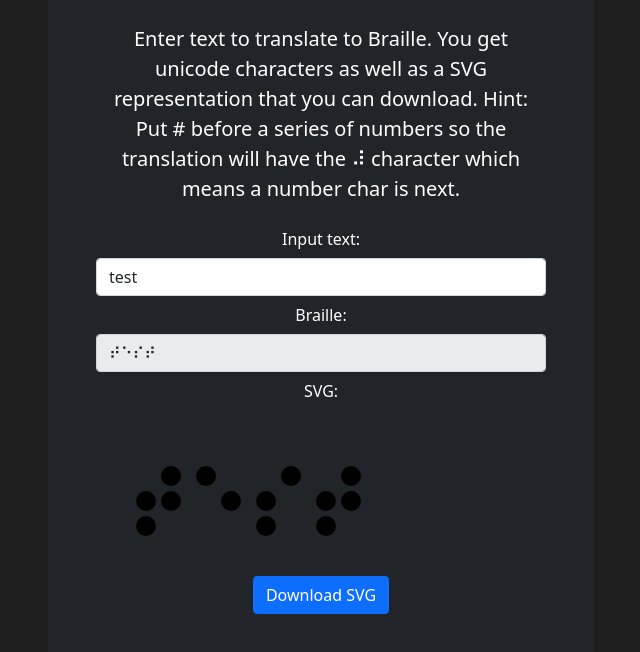
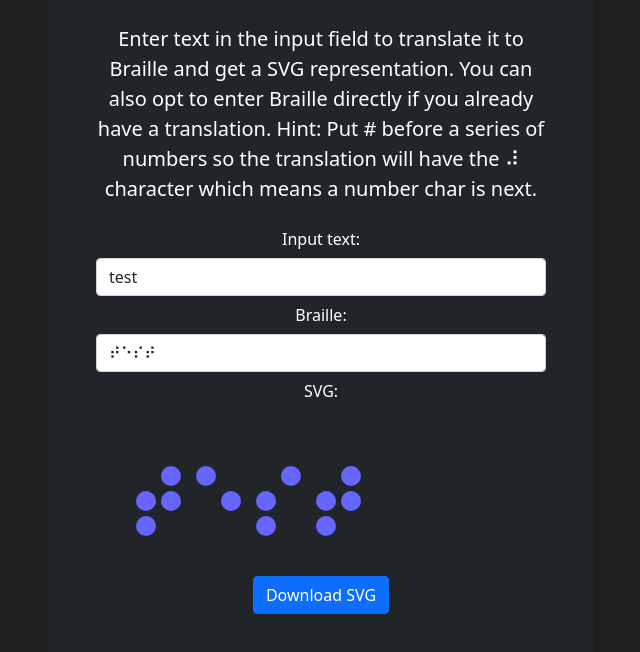
Before and after one commit to Zwettekop/BrailleToSVG, a plain HTML site: page index.html in a window 1280 px wide. Shown: the part 248-900 px from the top of the page, without its empty margins (319-959 px from the left). Drawn offline with nearby package versions, Linux system fonts and the light colour scheme.

Commit message:
added option to enter braille directly

```diff
--- a/braille.csv
+++ b/braille.csv
@@ -36,7 +36,6 @@ number indicator;⠼;3456
 9;⠊;24
 0;⠚;245
 ,;⠂;2
-";";⠆;23
 :;⠒;25
 .;⠲;256
 ?;⠦;236
@@ -54,3 +53,4 @@ number indicator;⠼;3456
 ”;⠘⠴;45 356
 ‘;⠄⠦;3 236
 ’;⠄⠴;3 356
+";";⠆;23
--- a/index.html
+++ b/index.html
@@ -12,7 +12,7 @@
     <!-- My shit -->
     <!-- <script defer type="module" src="scripts/mainBLEGeneric.js"></script> -->
     <script defer src="script.js"></script>
-    <script defer src="test.js"></script>
+    <!-- <script defer src="test.js"></script> -->
     <link rel="stylesheet" href="./style.css">
     <link rel="stylesheet" href="https://fonts.googleapis.com/css?family=Archivo">
     <title>Braille to SVG</title>
@@ -29,8 +29,9 @@
                 <!-- Card -->
                 <div class="bg-dark text-white p-5 rounded mb-4 text-center">
                     <h1 class="display-1">Braille to SVG</h1><br />
-                    <p class="lead">Enter text to translate to Braille. You get unicode characters as well as a SVG
-                        representation that you can download. Hint: Put # before a series of numbers so the translation
+                    <p class="lead">Enter text in the input field to translate it to Braille and get a SVG
+                        representation. You can also opt to enter Braille directly if you already have a translation.
+                        Hint: Put # before a series of numbers so the translation
                         will have the ⠼ character which means a number char is next.</p>
 
                     <form>
@@ -38,7 +39,7 @@
                             <label class="col-form-label" for="iptTekst">Input text: </label>
                             <input type="text" id="iptTekst" value="test" class="form-control">
                             <label class="col-form-label" for="iptBraille">Braille: </label>
-                            <input disabled type="text" id="iptBraille" value="" class="form-control">
+                            <input type="text" id="iptBraille" value="" class="form-control">
                             <label class="col-form-label">SVG: </label>
                         </div>
 
--- a/script.js
+++ b/script.js
@@ -1,136 +1,57 @@
 let btn = document.getElementById("btnConvert");
-let iptVeld = document.getElementById("iptTekst");
-let iptOutput = document.getElementById("iptBraille");
+let iptText = document.getElementById("iptTekst");
+let iptBraille = document.getElementById("iptBraille");
 let svg = document.getElementById("svgBraille");
 //⠇⠏⠤⠑⠂⠶
-textToShape = {
-    " ": " ",
-    "a": "1",
-    "b": "12",
-    "c": "14",
-    "d": "145",
-    "e": "15",
-    "f": "124",
-    "g": "1245",
-    "h": "125",
-    "i": "24",
-    "j": "245",
-    "k": "13",
-    "l": "123",
-    "m": "134",
-    "n": "1345",
-    "o": "135",
-    "p": "1234",
-    "q": "12345",
-    "r": "1235",
-    "s": "234",
-    "t": "2345",
-    "u": "136",
-    "v": "1236",
-    "w": "2456",
-    "x": "1346",
-    "y": "13456",
-    "z": "1356",
-    "#": "3456",
-    "1": "1",
-    "2": "12",
-    "3": "14",
-    "4": "145",
-    "5": "15",
-    "6": "124",
-    "7": "1245",
-    "8": "125",
-    "9": "24",
-    "0": "245",
-    ",": "2",
-    ":": "25",
-    ".": "256",
-    "?": "236",
-    "!": "235",
-    "(": "5 126",
-    ")": "5 345",
-    "/": "456 34",
-    "": "456 16",
-    "-": "36"
-}
+brailleToShape = { " ": " ", "⠁": "1", "⠃": "12", "⠉": "14", "⠙": "145", "⠑": "15", "⠋": "124", "⠛": "1245", "⠓": "125", "⠊": "24", "⠚": "245", "⠅": "13", "⠇": "123", "⠍": "134", "⠝": "1345", "⠕": "135", "⠏": "1234", "⠟": "12345", "⠗": "1235", "⠎": "234", "⠞": "2345", "⠥": "136", "⠧": "1236", "⠺": "2456", "⠭": "1346", "⠽": "13456", "⠵": "1356", "⠼": "3456", "⠁": "1", "⠃": "12", "⠉": "14", "⠙": "145", "⠑": "15", "⠋": "124", "⠛": "1245", "⠓": "125", "⠊": "24", "⠚": "245", "⠂": "2", "⠒": "25", "⠲": "256", "⠦": "236", "⠖": "235", "⠐⠣": "5 126", "⠐⠜": "5 345", "⠸⠌": "456 34", "⠸⠡": "456 16", "⠤": "36", };
 
-textToBraille = {
-    " ": " ",
-    "a": "⠁",
-    "b": "⠃",
-    "c": "⠉",
-    "d": "⠙",
-    "e": "⠑",
-    "f": "⠋",
-    "g": "⠛",
-    "h": "⠓",
-    "i": "⠊",
-    "j": "⠚",
-    "k": "⠅",
-    "l": "⠇",
-    "m": "⠍",
-    "n": "⠝",
-    "o": "⠕",
-    "p": "⠏",
-    "q": "⠟",
-    "r": "⠗",
-    "s": "⠎",
-    "t": "⠞",
-    "u": "⠥",
-    "v": "⠧",
-    "w": "⠺",
-    "x": "⠭",
-    "y": "⠽",
-    "z": "⠵",
-    "#": "⠼",
-    "1": "⠁",
-    "2": "⠃",
-    "3": "⠉",
-    "4": "⠙",
-    "5": "⠑",
-    "6": "⠋",
-    "7": "⠛",
-    "8": "⠓",
-    "9": "⠊",
-    "0": "⠚",
-    ",": "⠂",
-    ":": "⠒",
-    ".": "⠲",
-    "?": "⠦",
-    "!": "⠖",
-    "(": "⠐⠣",
-    ")": "⠐⠜",
-    "/": "⠸⠌",
-    "": "⠸⠡",
-    "-": "⠤"
-}
+textToBraille = { "a": "⠁", "b": "⠃", "c": "⠉", "d": "⠙", "e": "⠑", "f": "⠋", "g": "⠛", "h": "⠓", "i": "⠊", "j": "⠚", "k": "⠅", "l": "⠇", "m": "⠍", "n": "⠝", "o": "⠕", "p": "⠏", "q": "⠟", "r": "⠗", "s": "⠎", "t": "⠞", "u": "⠥", "v": "⠧", "w": "⠺", "x": "⠭", "y": "⠽", "z": "⠵", "#": "⠼", "1": "⠁", "2": "⠃", "3": "⠉", "4": "⠙", "5": "⠑", "6": "⠋", "7": "⠛", "8": "⠓", "9": "⠊", "0": "⠚", ",": "⠂", ":": "⠒", ".": "⠲", "?": "⠦", "!": "⠖", "(": "⠐⠣", ")": "⠐⠜", "/": "⠸⠌", "": "⠸⠡", "-": "⠤" };
 
-cleanInput();
-iptVeld.onchange = cleanInput;
-iptVeld.onkeyup = cleanInput;
-iptVeld.onclick = cleanInput;
-iptVeld.onpaste = cleanInput;
+//* Add event listeners
+iptText.onchange = generateBrailleTekst;
+iptText.onkeyup = generateBrailleTekst;
+iptText.onclick = generateBrailleTekst;
+iptText.onpaste = generateBrailleTekst;
 
-function cleanInput() {
-    let invoer = iptVeld.value.toLowerCase();
+iptBraille.onchange = generateSvg;
+iptBraille.onkeyup = generateSvg;
+iptBraille.onclick = generateSvg;
+iptBraille.onpaste = generateSvg;
+
+//* Add code
+generateBrailleTekst();
+
+function generateBrailleTekst() {
+    //Clean input
+    let invoer = iptText.value.toLowerCase();
     let res = "";
     for (let c of invoer) {
         if (textToBraille.hasOwnProperty(c))
             res += c;
     }
-    console.log(res);
-    generateBrailleTekst(res);
-    generateSvg(res);
+    //console.log(res);
+    //Translate
+    invoer = res;
+    res = "";
+    for (let c of invoer)
+        res += textToBraille[c];
+    iptBraille.value = res;
+    //! Not a great idea
+    generateSvg();
 }
 
-function generateBrailleTekst(invoer) {
-    let res = "";
+
+
+function generateSvg() {
+    //Clean input
+    invoer = iptBraille.value;
+    res = "";
     for (let c of invoer)
-        res += textToBraille[c];
-    iptOutput.value = res;
-}
+        if (brailleToShape.hasOwnProperty(c))
+            res += c;
 
-function generateSvg(invoer) {
+    invoer = res;
+    //console.log(invoer);
     svg.innerHTML = "";
 
     let x = 50;
@@ -141,14 +62,14 @@ function generateSvg(invoer) {
 
     for (let c of invoer) {
         //console.log(`${c} => ${textToShape[c]}`);
-        let shape = textToShape[c];
+        let shape = brailleToShape[c];
         //Draw character
         for (let dot of shape) {
             if (c === " ")
                 break;
             dot = parseInt(dot);
             let circle = document.createElementNS("http://www.w3.org/2000/svg", "circle");
-            circle.setAttribute("fill", "black");
+            circle.setAttribute("fill", "#6666FF");
             let cx = dot > 3 ? dotSpacing : 0;
             let cy = ((dot - 1) % 3) * dotSpacing;
             circle.setAttribute("cx", x + cx);
@@ -156,7 +77,6 @@ function generateSvg(invoer) {
             circle.setAttribute("r", dotSize);
             svg.appendChild(circle);
         }
-
         x += letterSpacing;
     }
 }
--- a/test.js
+++ b/test.js
@@ -1,52 +1,3 @@
-/*let invoer = `a;1
-b;12
-c;14
-d;145
-e;15
-f;124
-g;1245
-h;125
-i;24
-j;245
-k;13
-l;123
-m;134
-n;1345
-o;135
-p;1234
-q;12345
-r;1235
-s;234
-t;2345
-u;136
-v;1236
-w;2456
-x;1346
-y;13456
-z;1356
-number indicator;3456
-1;1
-2;12
-3;14
-4;145
-5;15
-6;124
-7;1245
-8;125
-9;24
-0;245
-,;2
-:;25
-.;256
-?;236
-!;235
-(;5 126
-);5 345
-/;456 34
-\;456 16
--;36`;*/
-
-
 let invoer = `a;⠁
 b;⠃
 c;⠉
@@ -73,7 +24,7 @@ w;⠺
 x;⠭
 y;⠽
 z;⠵
-number indicator;⠼
+#;⠼
 1;⠁
 2;⠃
 3;⠉
@@ -95,15 +46,12 @@ number indicator;⠼
 \;⠸⠡
 -;⠤`
 
-/*
+
 arr = invoer.split("\n");
-dict = {};
+res = ""
 for (let zin of arr) {
     woorden = zin.split(";");
     //console.log(woorden);
-    dict[woorden[0]] = woorden[1];
-    console.log(`"${woorden[0]}":"${woorden[1]}",`);
+    res += `"${woorden[0]}":"${woorden[1]}",`;
 }
-
-*/
-//console.log(dict);
+console.log(res);
```
Also changed, not shown: brailleToShapes.csv (added, +47 -0 lines), textToBraile.csv (renamed from textToBraille.csv, +0 -9 lines), textToShape.csv (deleted, +0 -56 lines).
